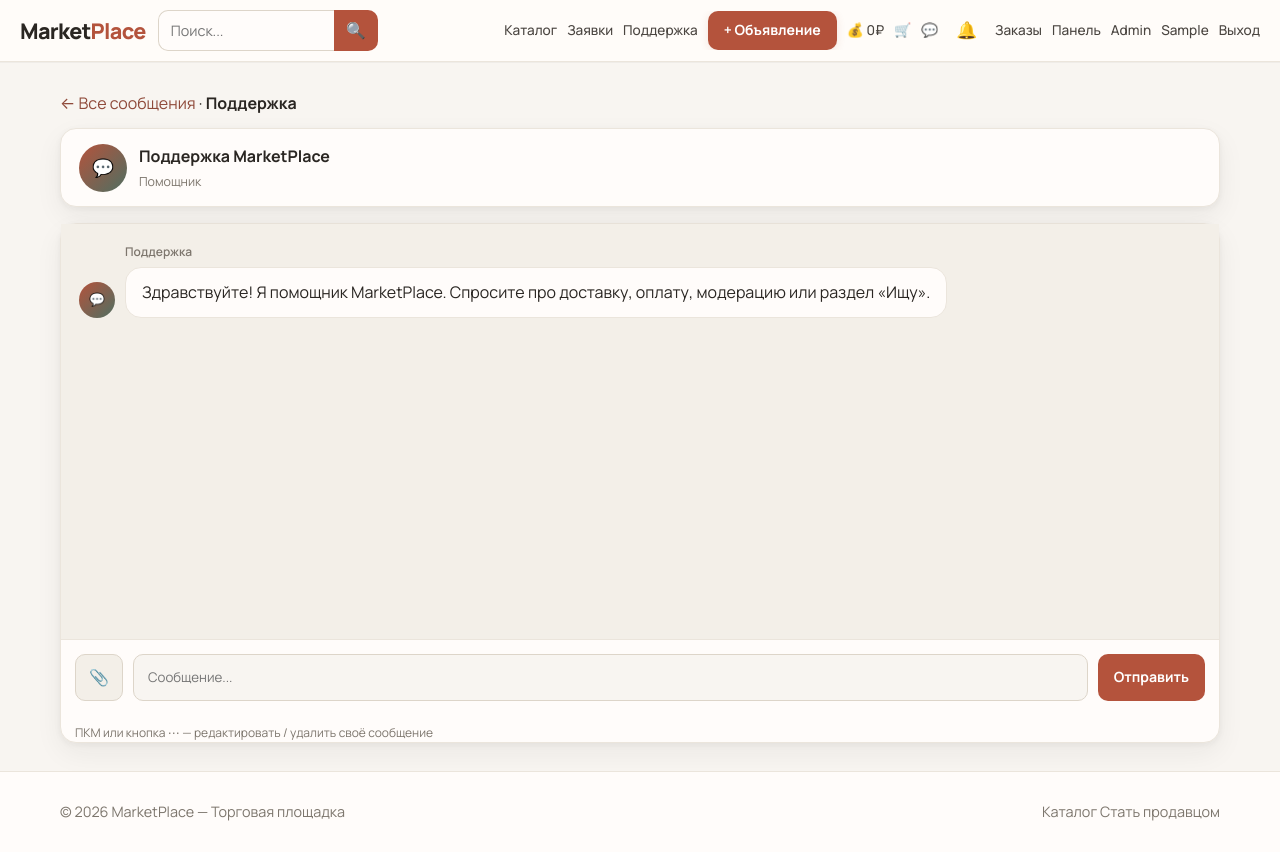
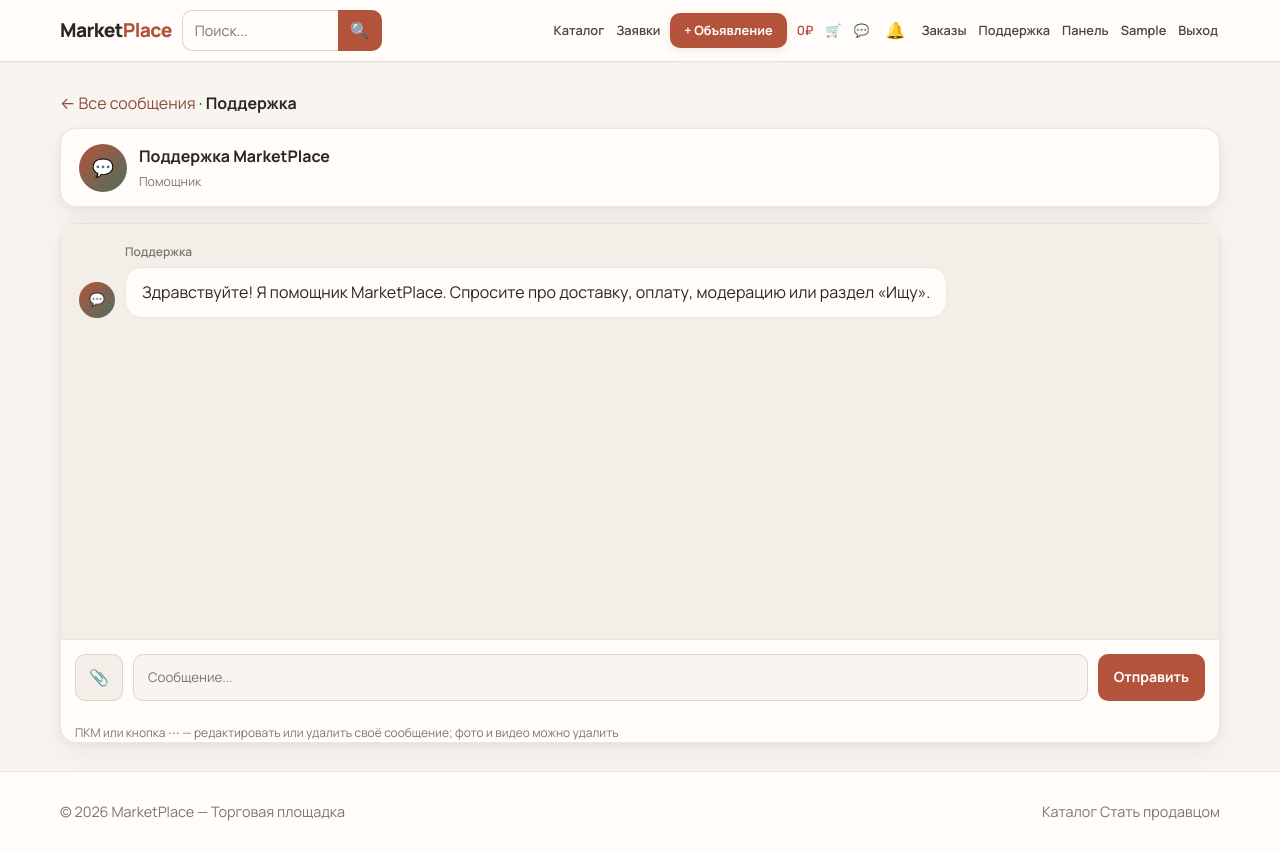
Before and after one commit to zVoofo/merketpalace, a Django app: page /messages/support/ in a window 1280 px wide. Run offline with Django 5.2, Linux system fonts and the light colour scheme; the visitor is signed in with stand-in values (Sample User, id 1); data comes from the database, SQL or seed files in the repository; data that the repository does not hold is empty.

Commit message:
давац м ысможем

```diff
--- a/chat/views.py
+++ b/chat/views.py
@@ -151,7 +151,14 @@
 @require_POST
 def message_delete(request, pk):
     msg = get_object_or_404(Message, pk=pk, sender=request.user)
+    if msg.attachment:
+        msg.attachment.delete(save=False)
+        msg.attachment = None
+        msg.attachment_type = ''
+        msg.attachment_name = ''
     msg.is_deleted = True
     msg.body = ''
-    msg.save(update_fields=['is_deleted', 'body'])
+    msg.save(update_fields=[
+        'is_deleted', 'body', 'attachment', 'attachment_type', 'attachment_name',
+    ])
     return JsonResponse({'ok': True})
--- a/static/css/style.css
+++ b/static/css/style.css
@@ -80,32 +80,26 @@
   position:sticky;top:0;z-index:100;
   box-shadow:0 1px 0 rgba(42,38,34,.04);
   width:100%;
-  max-width:100vw;
-  overflow:hidden;
 }
 .header__inner{
   display:flex;
   align-items:center;
-  gap:12px;
+  gap:10px;
   padding:10px 20px;
   min-width:0;
-  max-width:100%;
+  flex-wrap:nowrap;
 }
 .logo{
-  flex:0 1 auto;
-  font-size:1.35rem;font-weight:800;color:var(--text);
+  flex:0 0 auto;
+  font-size:1.2rem;font-weight:800;color:var(--text);
   text-decoration:none;letter-spacing:-.03em;white-space:nowrap;
-  min-width:0;
-  overflow:hidden;
-  text-overflow:ellipsis;
 }
 .logo span{color:var(--primary)}
 .search-bar{
-  flex:0 1 220px;
-  width:220px;
-  max-width:240px;
-  min-width:0;
+  flex:0 0 200px;
+  width:200px;
   display:flex;
+  flex-shrink:0;
 }
 .search-bar input{
   flex:1;min-width:0;
@@ -127,28 +121,29 @@
 }
 .search-bar button:hover{background:var(--primary-dark)}
 .nav{
-  flex:1 1 0;
+  flex:1 1 auto;
   display:flex;align-items:center;justify-content:flex-end;
-  gap:8px 10px;
+  gap:6px 8px;
   flex-wrap:nowrap;
   min-width:0;
-  max-width:100%;
-  overflow-x:auto;
-  overflow-y:hidden;
-  scrollbar-width:none;
-  -ms-overflow-style:none;
-  -webkit-overflow-scrolling:touch;
+  overflow:visible;
 }
-.nav::-webkit-scrollbar{display:none}
 .burger{
   flex:0 0 auto;
   display:none;background:none;border:none;font-size:1.5rem;cursor:pointer;color:var(--text);
-  margin-left:auto;
 }
-.nav > a:not(.btn){color:var(--text-soft);font-size:.85rem;font-weight:500;white-space:nowrap;flex-shrink:0}
+.nav > a:not(.btn){color:var(--text-soft);font-size:.8rem;font-weight:600;white-space:nowrap;flex-shrink:0;padding:4px 2px}
 .nav > a:not(.btn):hover{color:var(--primary);text-decoration:none}
-.header .nav .btn{white-space:nowrap;flex-shrink:0}
-.header .nav a.header__create{min-width:auto;padding:8px 14px}
+.header .nav .btn{white-space:nowrap;flex-shrink:0;padding:7px 12px;font-size:.8rem}
+.nav__money{font-weight:700;color:var(--price)!important;font-size:.8rem}
+.nav__icon-link{position:relative;font-size:1rem;line-height:1;padding:2px 4px}
+.nav__profile{display:inline-flex;align-items:center;gap:5px;max-width:110px}
+.nav__profile span{overflow:hidden;text-overflow:ellipsis;white-space:nowrap}
+.nav__profile-img{width:22px;height:22px;border-radius:50%;object-fit:cover;flex-shrink:0}
+.nav-mini{
+  position:absolute;top:-2px;right:-4px;min-width:14px;height:14px;padding:0 4px;
+  background:var(--primary);color:#fff;border-radius:8px;font-size:.6rem;font-weight:700;line-height:14px;text-align:center;
+}
 
 /* --- Кнопки --- */
 .btn{
@@ -478,14 +473,15 @@
 .profile-verify__code{padding:9px;width:120px;border:1px solid var(--border);border-radius:var(--radius-sm);font-family:inherit}
 
 /* --- Уведомления --- */
-.nav-notify{position:relative;display:inline-block}
-.nav-notify__bell{background:none;border:none;cursor:pointer;font-size:1.05rem;padding:4px 8px;position:relative;color:var(--text-soft)}
+.nav-notify{position:relative;display:inline-flex;align-items:center;flex-shrink:0}
+.nav-notify__bell{background:none;border:none;cursor:pointer;font-size:1rem;padding:2px 6px;position:relative;color:var(--text-soft);line-height:1}
 .nav-notify__dropdown[hidden]{display:none!important}
 .nav-notify__dropdown:not([hidden]){
-  position:absolute;right:0;top:calc(100% + 8px);width:330px;max-height:420px;
+  position:fixed;
+  width:min(330px,calc(100vw - 24px));max-height:420px;
   background:var(--card);border:1px solid var(--border);
   border-radius:var(--radius);box-shadow:var(--shadow-hover);
-  z-index:1000;overflow:hidden;display:flex;flex-direction:column;
+  z-index:3000;overflow:hidden;display:flex;flex-direction:column;
 }
 .nav-notify__head{padding:14px 18px;font-weight:700;border-bottom:1px solid var(--border-light);font-size:.95rem;color:var(--text)}
 .nav-notify__list{overflow-y:auto;max-height:320px}
@@ -548,23 +544,21 @@
 .img-lightbox img{max-width:95vw;max-height:90vh;border-radius:var(--radius-sm);object-fit:contain}
 .chat-lightbox-trigger{cursor:zoom-in}
 
-@media(max-width:1200px){
-  .burger{display:block}
+@media(max-width:768px){
+  .burger{display:block;margin-left:auto}
   .header__inner{flex-wrap:wrap;position:relative}
-  .logo{flex:1 1 auto;max-width:calc(100% - 48px)}
   .search-bar{flex:1 1 100%;width:100%;max-width:none;order:3}
   .nav{
     display:none;position:absolute;top:100%;left:0;right:0;
     background:var(--card);flex-direction:column;align-items:stretch;
     padding:16px 20px;border-bottom:1px solid var(--border-light);
     box-shadow:var(--shadow);z-index:101;overflow:visible;
-    max-width:none;flex:1 1 100%;
+    gap:4px;
   }
   .nav.open{display:flex}
-  .nav > a:not(.btn){padding:8px 0}
+  .nav > a:not(.btn){padding:8px 0;font-size:.95rem}
+  .nav__profile{max-width:none}
   .nav-notify{align-self:flex-start}
-}
-@media(max-width:768px){
   .product{grid-template-columns:1fr}
   .catalog-layout{grid-template-columns:1fr}
   .filters{position:static}
--- a/static/js/app.js
+++ b/static/js/app.js
@@ -1,5 +1,5 @@
 document.getElementById('burger')?.addEventListener('click', () => {
-  document.querySelector('.nav')?.classList.toggle('open');
+  document.getElementById('main-nav')?.classList.toggle('open');
 });
 
 /* Сброс горизонтального сдвига шапки после переполнения */
@@ -207,8 +207,10 @@
   const csrf = box.dataset.csrf;
   let activeMsgId = null;
 
-  const showMenu = (x, y, msgId) => {
+  const showMenu = (x, y, msgId, hasAttachment) => {
     activeMsgId = msgId;
+    const editBtn = menu.querySelector('[data-action="edit"]');
+    if (editBtn) editBtn.hidden = hasAttachment;
     menu.style.left = x + 'px';
     menu.style.top = y + 'px';
     menu.removeAttribute('hidden');
@@ -219,16 +221,18 @@
     menu.setAttribute('hidden', '');
     menu.style.display = 'none';
     activeMsgId = null;
+    const editBtn = menu.querySelector('[data-action="edit"]');
+    if (editBtn) editBtn.hidden = false;
   };
 
   const openMenuForMsg = (msg, x, y) => {
-    if (!msg || msg.dataset.own !== '1' || msg.dataset.hasAttachment === '1') return;
-    showMenu(x, y, msg.dataset.msgId);
+    if (!msg || msg.dataset.own !== '1') return;
+    showMenu(x, y, msg.dataset.msgId, msg.dataset.hasAttachment === '1');
   };
 
   box.addEventListener('contextmenu', (e) => {
     const msg = e.target.closest('.chat-msg[data-own="1"]');
-    if (!msg || msg.dataset.hasAttachment === '1') return;
+    if (!msg) return;
     e.preventDefault();
     openMenuForMsg(msg, e.clientX, e.clientY);
   });
@@ -259,7 +263,9 @@
     hideMenu();
 
     if (action === 'delete') {
-      if (!confirm('Удалить сообщение?')) return;
+      const hasAttachment = box.querySelector('[data-msg-id="' + msgId + '"]')?.dataset.hasAttachment === '1';
+      const label = hasAttachment ? 'Удалить фото/видео?' : 'Удалить сообщение?';
+      if (!confirm(label)) return;
       const fd = new FormData();
       fd.append('csrfmiddlewaretoken', csrf);
       const res = await fetch('/messages/message/' + msgId + '/delete/', { method: 'POST', body: fd });
@@ -290,7 +296,7 @@
   });
 });
 
-/* --- Уведомления: выпадающий список (как ВК) --- */
+/* --- Уведомления: выпадающий список --- */
 (function initNotifyDropdown() {
   const wrap = document.getElementById('nav-notify');
   const bell = document.getElementById('notify-bell');
@@ -300,31 +306,51 @@
   const csrf = document.querySelector('[name=csrfmiddlewaretoken]')?.value
     || document.cookie.match(/csrftoken=([^;]+)/)?.[1] || '';
 
+  const positionDropdown = () => {
+    const rect = bell.getBoundingClientRect();
+    dropdown.style.top = `${rect.bottom + 8}px`;
+    dropdown.style.right = `${Math.max(12, window.innerWidth - rect.right)}px`;
+    dropdown.style.left = 'auto';
+  };
+
   const close = () => {
     dropdown.setAttribute('hidden', '');
     dropdown.style.display = 'none';
+    bell.setAttribute('aria-expanded', 'false');
   };
 
-  const open = async () => {
+  const open = () => {
+    positionDropdown();
     dropdown.removeAttribute('hidden');
     dropdown.style.display = 'flex';
+    bell.setAttribute('aria-expanded', 'true');
     if (csrf) {
       const fd = new FormData();
       fd.append('csrfmiddlewaretoken', csrf);
       fetch('/accounts/notifications/read/', { method: 'POST', body: fd }).catch(() => {});
-      wrap.querySelectorAll('.nav-badge').forEach((b) => b.remove());
+      document.getElementById('notify-badge')?.remove();
       dropdown.querySelectorAll('.nav-notify__item--new').forEach((el) => el.classList.remove('nav-notify__item--new'));
     }
   };
 
   bell.addEventListener('click', (e) => {
+    e.preventDefault();
     e.stopPropagation();
     if (dropdown.hasAttribute('hidden')) open();
     else close();
   });
 
+  window.addEventListener('resize', () => {
+    if (!dropdown.hasAttribute('hidden')) positionDropdown();
+  });
+
   document.addEventListener('click', (e) => {
-    if (!wrap.contains(e.target)) close();
+    if (wrap.contains(e.target) || dropdown.contains(e.target)) return;
+    close();
+  });
+
+  document.addEventListener('keydown', (e) => {
+    if (e.key === 'Escape') close();
   });
 
   dropdown.addEventListener('click', async (e) => {
@@ -340,10 +366,13 @@
     if (res.ok) {
       row?.remove();
       if (!dropdown.querySelector('.nav-notify__row')) {
-        const empty = document.createElement('p');
-        empty.className = 'nav-notify__empty';
-        empty.textContent = 'Нет уведомлений';
-        document.getElementById('notify-list')?.appendChild(empty);
+        const list = document.getElementById('notify-list');
+        if (list && !list.querySelector('.nav-notify__empty')) {
+          const empty = document.createElement('p');
+          empty.className = 'nav-notify__empty';
+          empty.textContent = 'Нет уведомлений';
+          list.appendChild(empty);
+        }
       }
     }
   });
--- a/templates/base.html
+++ b/templates/base.html
@@ -8,7 +8,7 @@
     <link rel="preconnect" href="https://fonts.googleapis.com">
     <link rel="preconnect" href="https://fonts.gstatic.com" crossorigin>
     <link href="https://fonts.googleapis.com/css2?family=Manrope:wght@400;500;600;700;800&display=swap" rel="stylesheet">
-    <link rel="stylesheet" href="{% static 'css/style.css' %}?v=9">
+    <link rel="stylesheet" href="{% static 'css/style.css' %}?v=10">
 </head>
 <body>
 <header class="header">
@@ -18,22 +18,21 @@
             <input type="search" name="q" placeholder="Поиск..." value="{{ request.GET.q|default:'' }}">
             <button type="submit" aria-label="Искать">🔍</button>
         </form>
-        <nav class="nav">
+        <nav class="nav" id="main-nav">
             <a href="{% url 'catalog:index' %}">Каталог</a>
             <a href="{% url 'catalog:looking' %}">Заявки</a>
-            {% if user.is_authenticated %}<a href="{% url 'chat:support' %}">Поддержка</a>{% endif %}
             {% if user.is_authenticated %}
-                <a href="{% url 'listings:create' %}" class="btn btn--sm btn--accent header__create" title="Создать объявление">+ Объявление</a>
-                <a href="{% url 'accounts:wallet' %}">💰 {{ user.wallet_balance|floatformat:0 }}₽</a>
-                <a href="{% url 'cart' %}">🛒 {% if cart_count %}({{ cart_count }}){% endif %}</a>
-                <a href="{% url 'chat:index' %}">💬{% if chat_unread_count %} <span class="nav-badge">{{ chat_unread_count }}</span>{% endif %}</a>
+                <a href="{% url 'listings:create' %}" class="btn btn--sm btn--accent">+ Объявление</a>
+                <a href="{% url 'accounts:wallet' %}" class="nav__money" title="Кошелёк">{{ user.wallet_balance|floatformat:0 }}₽</a>
+                <a href="{% url 'cart' %}" class="nav__icon-link" title="Корзина">🛒{% if cart_count %}<span class="nav-mini">{{ cart_count }}</span>{% endif %}</a>
+                <a href="{% url 'chat:index' %}" class="nav__icon-link" title="Сообщения">💬{% if chat_unread_count %}<span class="nav-mini">{{ chat_unread_count }}</span>{% endif %}</a>
 
                 <div class="nav-notify" id="nav-notify">
-                    <button type="button" class="nav-notify__bell" id="notify-bell" aria-label="Уведомления">
+                    <button type="button" class="nav-notify__bell" id="notify-bell" aria-label="Уведомления" aria-expanded="false" aria-controls="notify-dropdown">
                         🔔
-                        {% if notification_count %}<span class="nav-badge">{{ notification_count }}</span>{% endif %}
+                        {% if notification_count %}<span class="nav-badge" id="notify-badge">{{ notification_count }}</span>{% endif %}
                     </button>
-                    <div class="nav-notify__dropdown" id="notify-dropdown" hidden>
+                    <div class="nav-notify__dropdown" id="notify-dropdown" hidden role="menu">
                         <div class="nav-notify__head">Уведомления</div>
                         <div class="nav-notify__list" id="notify-list">
                             {% for n in header_notifications %}
@@ -52,15 +51,15 @@
                     </div>
                 </div>
 
+                {% if user.active_role == 'seller' %}<a href="{% url 'seller:dashboard' %}">Кабинет</a>{% endif %}
                 <a href="{% url 'orders:list' %}">Заказы</a>
+                <a href="{% url 'chat:support' %}">Поддержка</a>
                 {% if user.is_staff %}
                     <a href="{% url 'panel:dashboard' %}">Панель</a>
-                    <a href="/admin/">Admin</a>
                 {% endif %}
-                {% if user.active_role == 'seller' %}<a href="{% url 'seller:dashboard' %}">Кабинет</a>{% endif %}
-                <a href="{% url 'accounts:profile' %}">
-                    {% if user.avatar %}<img src="{{ user.avatar.url }}" alt="" style="width:24px;height:24px;border-radius:50%;vertical-align:middle">{% endif %}
-                    {{ user.first_name|default:user.username }}
+                <a href="{% url 'accounts:profile' %}" class="nav__profile" title="Профиль">
+                    {% if user.avatar %}<img src="{{ user.avatar.url }}" alt="" class="nav__profile-img">{% endif %}
+                    <span>{{ user.first_name|default:user.username }}</span>
                 </a>
                 <a href="{% url 'accounts:logout' %}">Выход</a>
             {% else %}
@@ -99,6 +98,6 @@
     <img src="" alt="" id="lightbox-img">
 </div>
 
-<script src="{% static 'js/app.js' %}?v=3"></script>
+<script src="{% static 'js/app.js' %}?v=5"></script>
 </body>
 </html>
--- a/templates/chat/show.html
+++ b/templates/chat/show.html
@@ -92,7 +92,7 @@
                             {% if m.edited_at %}<span class="chat-msg__edited">изменено</span>{% endif %}
                         </div>
                     </div>
-                    {% if m.sender == user and not m.attachment %}
+                    {% if m.sender == user %}
                         <button type="button" class="chat-msg__menu-btn" data-msg-id="{{ m.pk }}" title="Действия">⋯</button>
                     {% endif %}
                 </div>
@@ -113,7 +113,7 @@
             </div>
             <button type="submit" class="btn btn--sm">Отправить</button>
         </form>
-        <p class="chat-hint">ПКМ или кнопка ⋯ — редактировать / удалить своё сообщение</p>
+        <p class="chat-hint">ПКМ или кнопка ⋯ — редактировать или удалить своё сообщение; фото и видео можно удалить</p>
     </div>
     <div id="chat-context-menu" class="chat-context-menu" hidden>
         <button type="button" data-action="edit">✏️ Редактировать</button>
--- a/templates/listings/show.html
+++ b/templates/listings/show.html
@@ -50,13 +50,15 @@
             {% if listing.sku %}<p class="product__meta">Артикул: <strong>{{ listing.sku }}</strong></p>{% endif %}
             {% if listing.has_warranty %}<span class="warranty-badge">🛡 Гарантия</span>{% endif %}
             <div class="product__actions">
-                {% if listing.in_stock %}
+                {% if listing.in_stock and user != listing.user %}
                 <form method="POST" action="{% url 'cart_add' %}">
                     {% csrf_token %}
                     <input type="hidden" name="listing_id" value="{{ listing.id }}">
                     <input type="hidden" name="next" value="{{ request.path }}">
                     <button type="submit" class="btn">В корзину</button>
                 </form>
+                {% elif listing.in_stock and user == listing.user %}
+                    <p class="section-hint" style="margin:0">Это ваше объявление — заказать у себя нельзя</p>
                 {% endif %}
                 {% if user.is_authenticated and user != listing.user %}
                     <a href="{% url 'chat:start' listing.id %}" class="btn btn--outline">Написать продавцу</a>
```
Also changed, not shown: orders/management/commands/cleanup_self_orders.py (added, +40 -0 lines), orders/views.py (+22 -1 lines), orders/management/__init__.py (added), orders/management/commands/__init__.py (added).
